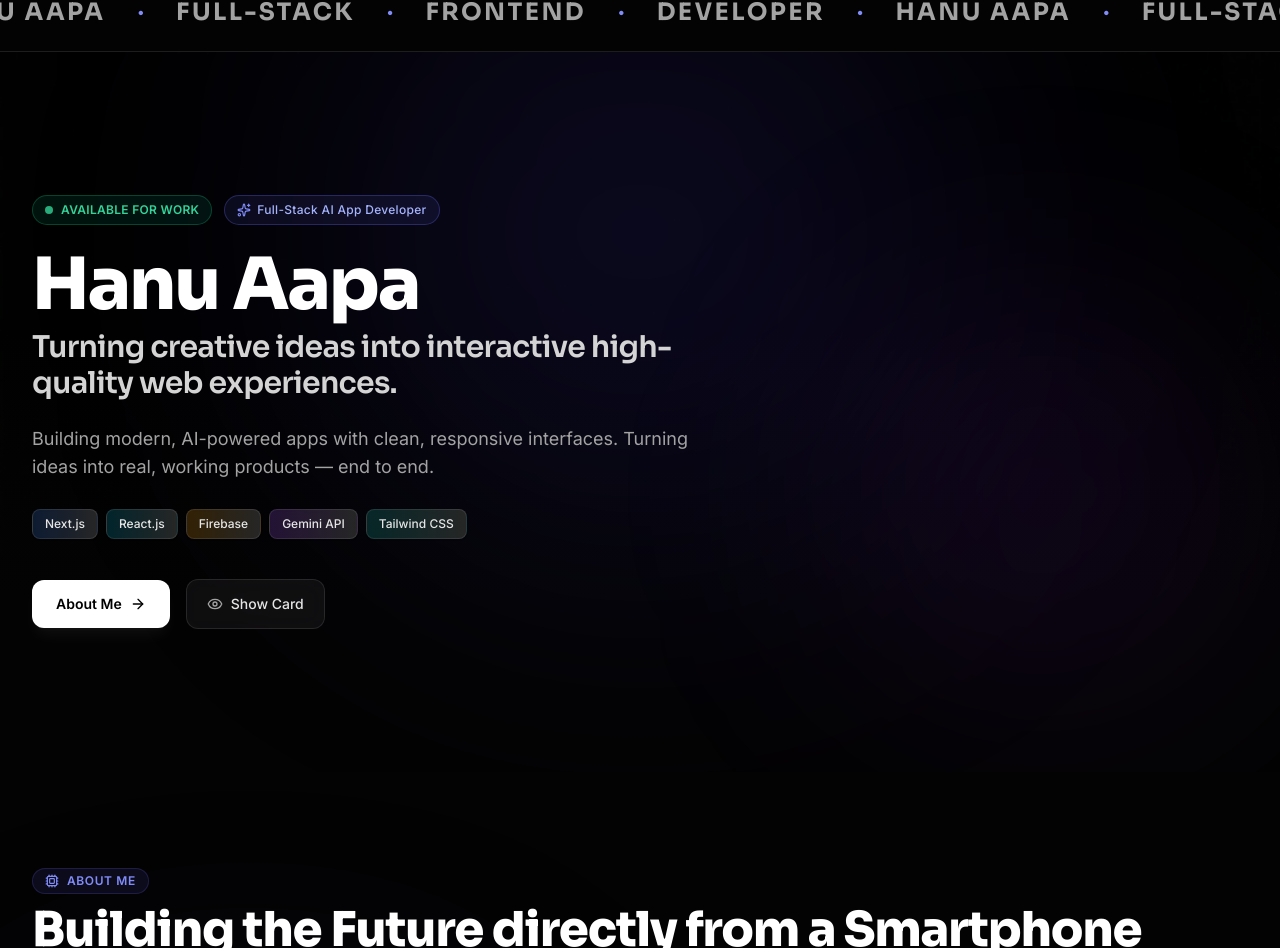
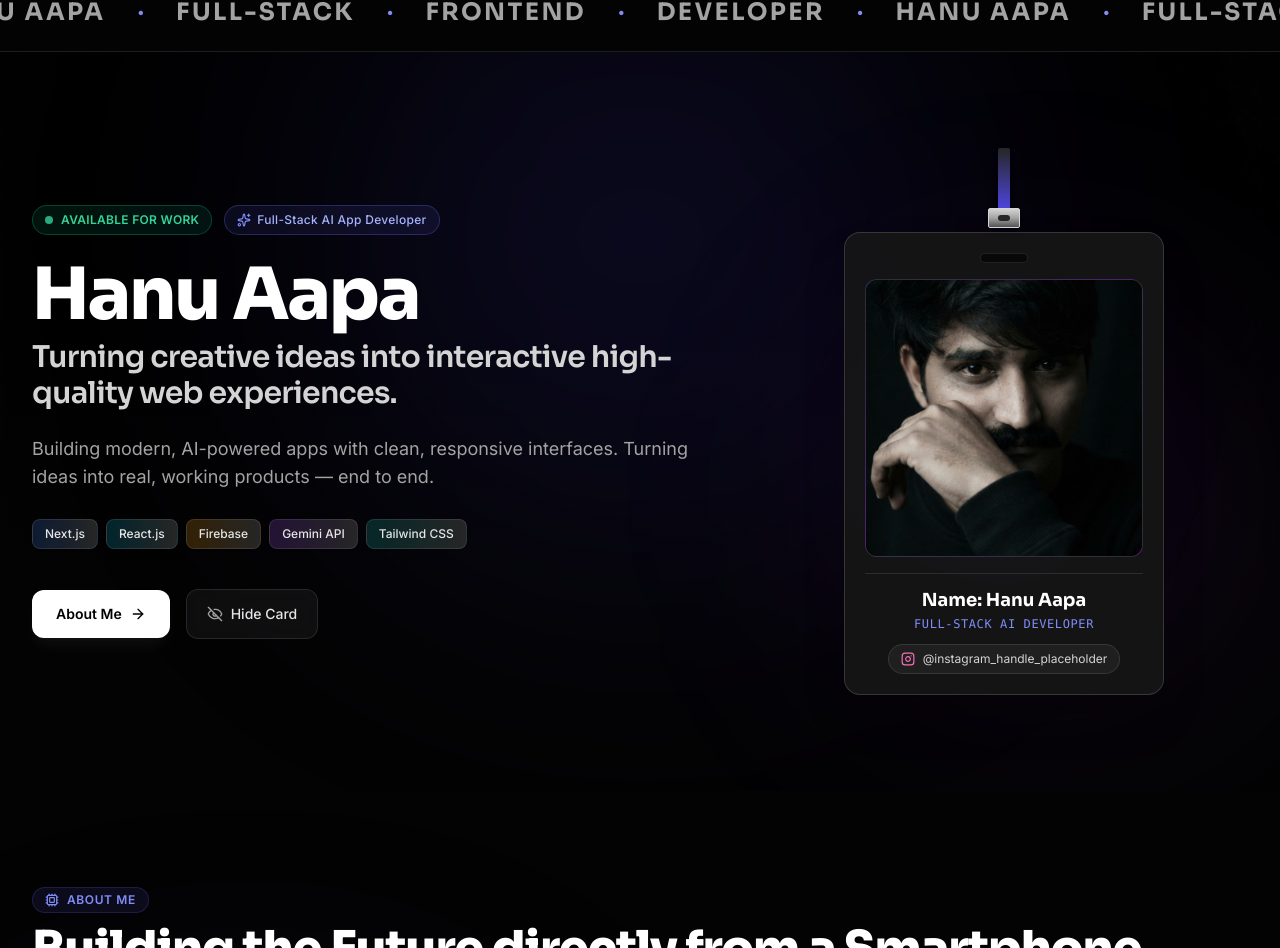
Before and after one commit to Aapa302/My-portfolio-, a Next.js app: page / in a window 1280 px wide. Shown: the part 829-1777 px from the top of the page. Built offline with nearby package versions, Linux system fonts and the light colour scheme.

Commit message:
Revert ID-badge card visibility in Hero section to visible by default
Co-authored-by: Aapa302 <78959644+Aapa302@users.noreply.github.com>

```diff
--- a/components/Hero.tsx
+++ b/components/Hero.tsx
@@ -33,7 +33,7 @@ const techPills = [
 ];
 
 export default function Hero() {
-  const [showCard, setShowCard] = useState(false);
+  const [showCard, setShowCard] = useState(true);
 
   // Motion values for tilt effect
   const mouseX = useMotionValue(0);
```
